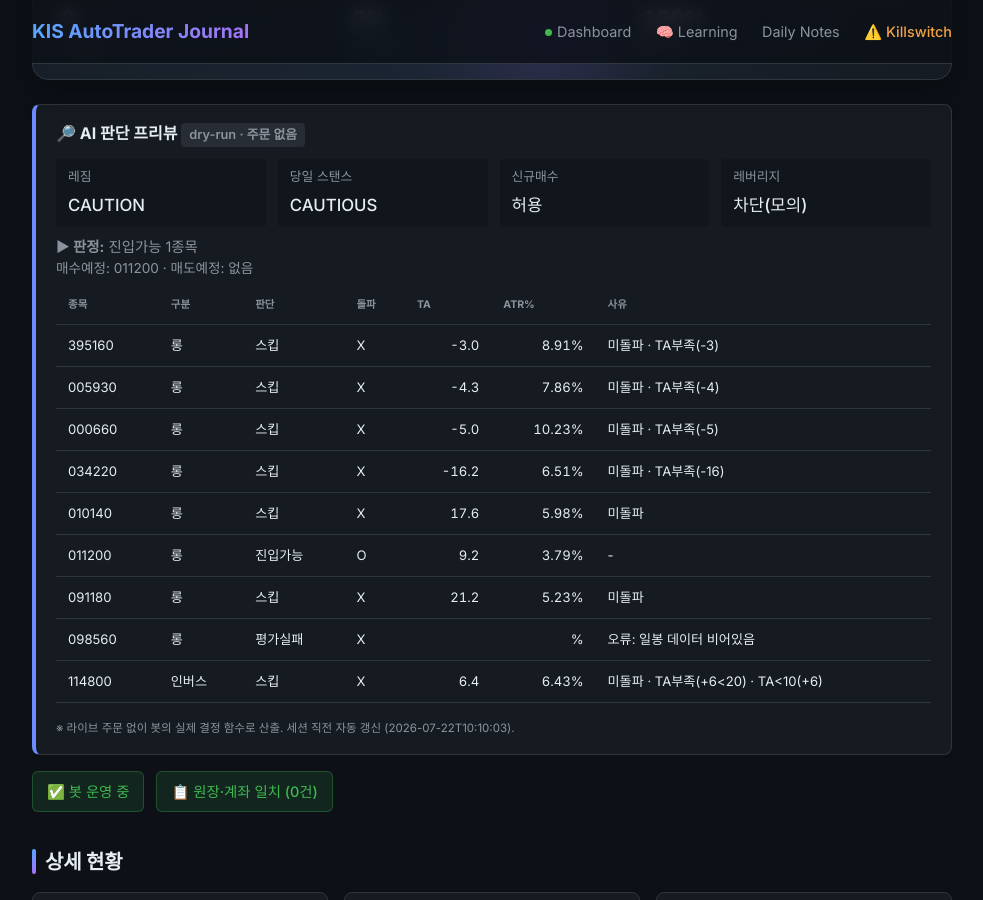
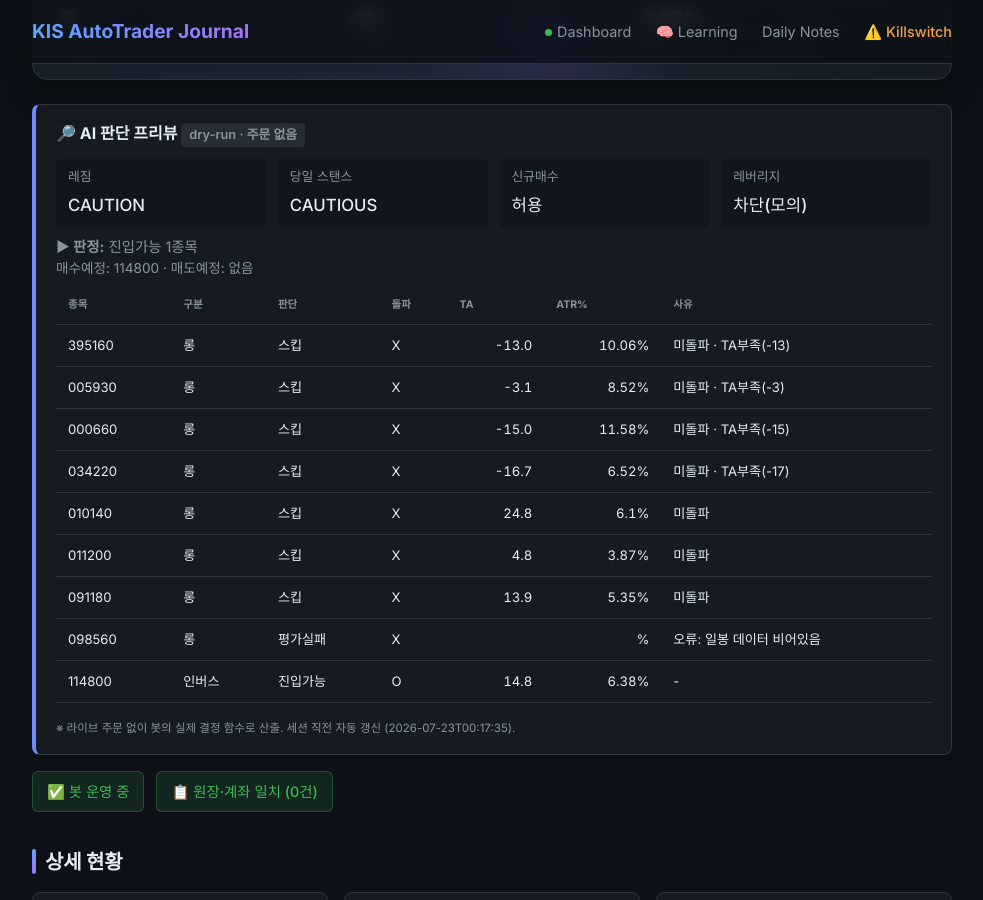
Before and after one commit to BudongJW/kis-trading-journal, a Jekyll site: the page built from index.html, in a window 1280 px wide and 900 px high, scrolled down 274 px. Shown: the whole window, without its empty margins (148-1131 px from the left). Built offline with Jekyll 4.4.1, drawn with Linux system fonts in a browser that asks for light colours; nearby versions of some CDN libraries.

Commit message:
auto: dry-run preview 07-22 15:18Z

```diff
--- a/_data/dry_run.json
+++ b/_data/dry_run.json
@@ -1,5 +1,5 @@
 {
-  "generated_at": "2026-07-22T10:10:03",
+  "generated_at": "2026-07-23T00:17:35",
   "mode": "DRY-RUN (읽기 전용, 주문 없음)",
   "market": {
     "regime": "CAUTION",
@@ -26,68 +26,68 @@
       "type": "롱",
       "decision": "스킵",
       "breakout": false,
-      "ta": -3.0,
-      "atr_pct": 8.91,
+      "ta": -13.0,
+      "atr_pct": 10.06,
       "fee_gate_ok": true,
-      "why_skip": "미돌파 · TA부족(-3)"
+      "why_skip": "미돌파 · TA부족(-13)"
     },
     {
       "symbol": "005930",
       "type": "롱",
       "decision": "스킵",
       "breakout": false,
-      "ta": -4.3,
-      "atr_pct": 7.86,
+      "ta": -3.1,
+      "atr_pct": 8.52,
       "fee_gate_ok": true,
-      "why_skip": "미돌파 · TA부족(-4)"
+      "why_skip": "미돌파 · TA부족(-3)"
     },
     {
       "symbol": "000660",
       "type": "롱",
       "decision": "스킵",
       "breakout": false,
-      "ta": -5.0,
-      "atr_pct": 10.23,
+      "ta": -15.0,
+      "atr_pct": 11.58,
       "fee_gate_ok": true,
-      "why_skip": "미돌파 · TA부족(-5)"
+      "why_skip": "미돌파 · TA부족(-15)"
     },
     {
       "symbol": "034220",
       "type": "롱",
       "decision": "스킵",
       "breakout": false,
-      "ta": -16.2,
-      "atr_pct": 6.51,
+      "ta": -16.7,
+      "atr_pct": 6.52,
       "fee_gate_ok": true,
-      "why_skip": "미돌파 · TA부족(-16)"
+      "why_skip": "미돌파 · TA부족(-17)"
     },
     {
       "symbol": "010140",
       "type": "롱",
       "decision": "스킵",
       "breakout": false,
-      "ta": 17.6,
-      "atr_pct": 5.98,
+      "ta": 24.8,
+      "atr_pct": 6.1,
       "fee_gate_ok": true,
       "why_skip": "미돌파"
     },
     {
       "symbol": "011200",
       "type": "롱",
-      "decision": "진입가능",
-      "breakout": true,
-      "ta": 9.2,
-      "atr_pct": 3.79,
+      "decision": "스킵",
+      "breakout": false,
+      "ta": 4.8,
+      "atr_pct": 3.87,
       "fee_gate_ok": true,
-      "why_skip": "-"
+      "why_skip": "미돌파"
     },
     {
       "symbol": "091180",
       "type": "롱",
       "decision": "스킵",
       "breakout": false,
-      "ta": 21.2,
-      "atr_pct": 5.23,
+      "ta": 13.9,
+      "atr_pct": 5.35,
       "fee_gate_ok": true,
       "why_skip": "미돌파"
     },
@@ -100,18 +100,18 @@
     {
       "symbol": "114800",
       "type": "인버스",
-      "entry_via": "-",
-      "decision": "스킵",
-      "breakout": false,
-      "ta": 6.4,
-      "atr_pct": 6.43,
+      "entry_via": "돌파",
+      "decision": "진입가능",
+      "breakout": true,
+      "ta": 14.8,
+      "atr_pct": 6.38,
       "fee_gate_ok": true,
-      "why_skip": "미돌파 · TA부족(+6<20) · TA<10(+6)"
+      "why_skip": "-"
     }
   ],
   "gap_recovery": {
     "enabled_live": true,
-    "now_kst": "10:10",
+    "now_kst": "00:18",
     "window": "09:00~09:20",
     "candidates": [
       {
@@ -119,7 +119,7 @@
         "name": "KODEX 미국나스닥100TR",
         "decision": "스킵",
         "gap_open_pct": 7.28,
-        "intraday_pct": -0.29,
+        "intraday_pct": -7.46,
         "in_window": false,
         "reason": "개장윈도(09:00~09:20) 경과 — 추격 방지"
       },
@@ -128,7 +128,7 @@
         "name": "삼성전자",
         "decision": "스킵",
         "gap_open_pct": 6.56,
-        "intraday_pct": -0.91,
+        "intraday_pct": -5.62,
         "in_window": false,
         "reason": "개장윈도(09:00~09:20) 경과 — 추격 방지"
       },
@@ -137,7 +137,7 @@
         "name": "SK하이닉스",
         "decision": "스킵",
         "gap_open_pct": 7.68,
-        "intraday_pct": 0.51,
+        "intraday_pct": -7.44,
         "in_window": false,
         "reason": "개장윈도(09:00~09:20) 경과 — 추격 방지"
       },
@@ -146,7 +146,7 @@
         "name": "LG디스플레이",
         "decision": "스킵",
         "gap_open_pct": 2.56,
-        "intraday_pct": 0.6,
+        "intraday_pct": 1.1,
         "in_window": false,
         "reason": "개장윈도(09:00~09:20) 경과 — 추격 방지"
       },
@@ -155,7 +155,7 @@
         "name": "삼성중공업",
         "decision": "스킵",
         "gap_open_pct": 1.88,
-        "intraday_pct": 0.92,
+        "intraday_pct": -0.23,
         "in_window": false,
         "reason": "개장윈도(09:00~09:20) 경과 — 추격 방지"
       },
@@ -164,7 +164,7 @@
         "name": "HMM",
         "decision": "스킵",
         "gap_open_pct": 0.0,
-        "intraday_pct": 2.99,
+        "intraday_pct": 1.0,
         "in_window": false,
         "reason": "개장윈도(09:00~09:20) 경과 — 추격 방지"
       },
@@ -173,7 +173,7 @@
         "name": "KODEX 자동차",
         "decision": "스킵",
         "gap_open_pct": 3.51,
-        "intraday_pct": 1.75,
+        "intraday_pct": 0.2,
         "in_window": false,
         "reason": "개장윈도(09:00~09:20) 경과 — 추격 방지"
       },
@@ -190,17 +190,17 @@
   },
   "morning_momentum": {
     "enabled_live": true,
-    "now_kst": "10:10",
+    "now_kst": "00:18",
     "window": "09:00~14:00",
     "up_th": 0.6,
     "down_th": 0.6,
     "benchmark": "069500",
-    "direction": "long",
-    "in_window": true,
-    "move_pct": 5.62,
-    "intraday_pct": 0.57,
-    "would_enter": true,
-    "reason": "상승 아침추세 (전일대비 +5.62%, 시가대비 +0.57%)"
+    "direction": "none",
+    "in_window": false,
+    "move_pct": 0.16,
+    "intraday_pct": -4.63,
+    "would_enter": false,
+    "reason": "윈도 밖(00:18∉09:00~14:00)"
   },
   "us_entry_candidates": [
     {
@@ -218,7 +218,7 @@
       "decision": "스킵",
       "breakout": false,
       "ta": -9.9,
-      "atr_pct": 1.1,
+      "atr_pct": 1.05,
       "why_skip": "미돌파 · TA부족(-10)"
     },
     {
@@ -226,17 +226,17 @@
       "type": "long",
       "decision": "스킵",
       "breakout": false,
-      "ta": -6.4,
-      "atr_pct": 1.26,
-      "why_skip": "미돌파 · TA부족(-6)"
+      "ta": -0.4,
+      "atr_pct": 1.25,
+      "why_skip": "미돌파 · TA부족(-0)"
     },
     {
       "symbol": "SH",
       "type": "inverse",
       "decision": "스킵",
       "breakout": false,
-      "ta": 18.2,
-      "atr_pct": 0.86,
+      "ta": 18.1,
+      "atr_pct": 0.82,
       "why_skip": "미돌파"
     },
     {
@@ -250,18 +250,18 @@
       "type": "defensive",
       "decision": "스킵",
       "breakout": false,
-      "ta": -3.2,
-      "atr_pct": 0.51,
-      "why_skip": "미돌파 · TA부족(-3) · 수수료게이트"
+      "ta": -3.8,
+      "atr_pct": 0.47,
+      "why_skip": "미돌파 · TA부족(-4) · 수수료게이트"
     },
     {
       "symbol": "SHY",
       "type": "defensive",
       "decision": "스킵",
       "breakout": false,
-      "ta": 17.1,
+      "ta": -4.9,
       "atr_pct": 0.08,
-      "why_skip": "미돌파 · 수수료게이트"
+      "why_skip": "미돌파 · TA부족(-5) · 수수료게이트"
     }
   ],
   "us_summary": {
@@ -269,7 +269,7 @@
   },
   "summary": {
     "would_buy": [
-      "011200"
+      "114800"
     ],
     "would_sell": [],
     "new_buys_blocked_by_stance": false,
```
